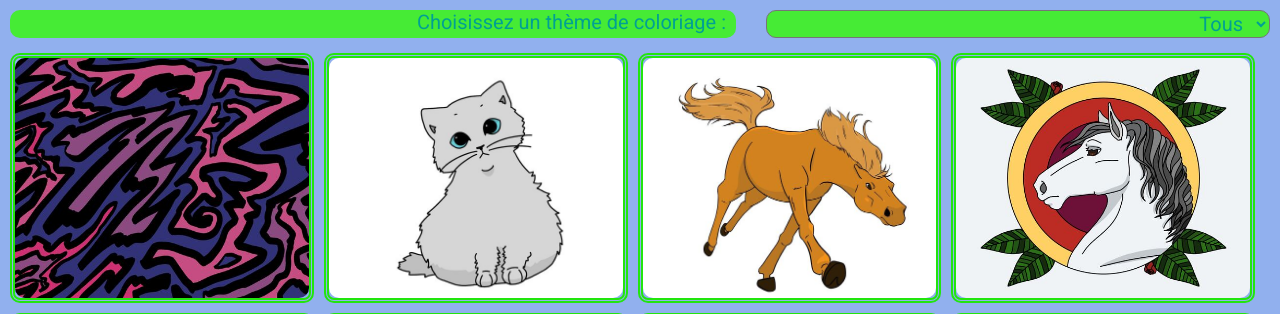
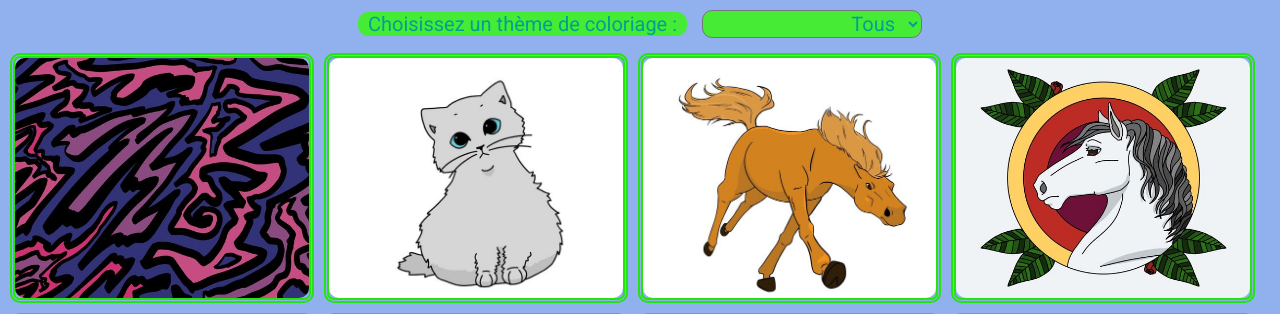
Before and after one commit to franckyy/site-dessins, a PHP site: page / in a window 1280 px wide. Shown: the part 106-420 px from the top of the page. Run offline with PHP 8.4, Linux system fonts and the light colour scheme.

Commit message:
Menu de thème : centré et plus étroit

```diff
--- a/choixTheme.css
+++ b/choixTheme.css
@@ -3,10 +3,13 @@
     padding-bottom: 5px;
     padding-left: 10px;
     padding-right: 10px;
-    display: grid;
+    display: flex;
+    flex-wrap: wrap;            /* sur petit écran, le menu passe sous le label */
+    justify-content: center;    /* centre les deux champs */
+    align-items: center;
+    gap: 15px;
     width: 100%;
-    overflow:hidden;
-    grid-template-columns: 3fr 2fr;
+    overflow: hidden;
 }
 .selectColo > label {
     font-size: 20px;
@@ -15,11 +18,11 @@
     padding: 0px 10px 0px 10px;
     background-color: var(--colorBackSelectTheme);
     color: var(--colorTextSelectTheme);
-    margin-right: 30px;
 }
 .selectColo > select {
     font-size: 20px;
-    width: 100%;
+    width: 220px;
+    max-width: 100%;
     border-radius: 10px;
     text-align-last:right;
     padding-right: 10px;
```
